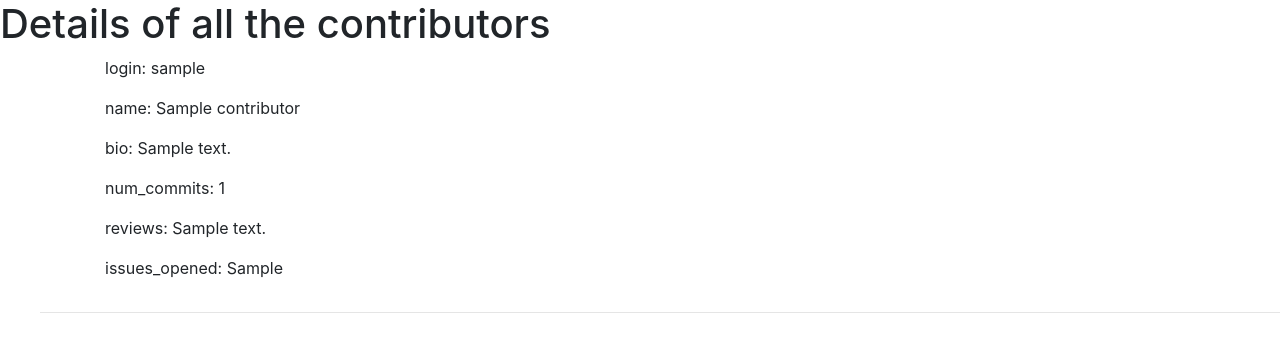
After one commit to coala/community, a Python web app: template templates/contributors.html in a window 1280 px wide. The commit adds this page. Shown: the top 352 px of the page. Run offline with Jinja, Linux system fonts and the light colour scheme; the template is opened without the code that fills it: most values are stand-ins (such as "Sample title", 1, 10 or a date in 2020); some libraries are stand-ins or nearby versions.

Commit message:
Import coala.io contributors functionality
Closes https://github.com/coala/community/issues/32

```diff
--- /dev/null
+++ b/data/apps.py
@@ -0,0 +1,5 @@
+from django.apps import AppConfig
+
+
+class DataConfig(AppConfig):
+    name = 'data'
--- /dev/null
+++ b/templates/contributors.html
@@ -0,0 +1,42 @@
+<!doctype html>
+<html lang="en">
+  <head>
+    <!-- Required meta tags -->
+    <meta charset="utf-8">
+    <meta name="viewport" content="width=device-width, initial-scale=1, shrink-to-fit=no">
+
+    <!-- Bootstrap CSS -->
+    <link rel="stylesheet" href="https://maxcdn.bootstrapcdn.com/bootstrap/4.0.0/css/bootstrap.min.css" integrity="sha384-Gn5384xqQ1aoWXA+058RXPxPg6fy4IWvTNh0E263XmFcJlSAwiGgFAW/dAiS6JXm" crossorigin="anonymous">
+
+    <title>Contributors Data</title>
+  </head>
+  <body>
+    <h1>Details of all the contributors</h1>
+<ul>
+     {% for contributor in contributors %}
+<div class="container">
+<div class="row">
+  <div class="col-sm-6 col-md-4">
+    <div class="thumbnail">
+      <div class="caption">
+        <p>login: {{contributor.login}}</p>
+        <p>name: {{contributor.name}}</p>
+        <p>bio: {{contributor.bio}}</p>
+        <p>num_commits: {{contributor.num_commits}}</p>
+        <p>reviews: {{contributor.reviews}}</p>
+        <p>issues_opened: {{contributor.issues_opened}}</p>
+     </div>
+    </div>
+  </div>
+</div>
+</div>
+<hr>
+     {% endfor %}
+</ul>
+    <!-- Optional JavaScript -->
+    <!-- jQuery first, then Popper.js, then Bootstrap JS -->
+    <script src="https://code.jquery.com/jquery-3.2.1.slim.min.js" integrity="sha384-KJ3o2DKtIkvYIK3UENzmM7KCkRr/rE9/Qpg6aAZGJwFDMVNA/GpGFF93hXpG5KkN" crossorigin="anonymous"></script>
+    <script src="https://cdnjs.cloudflare.com/ajax/libs/popper.js/1.12.9/umd/popper.min.js" integrity="sha384-ApNbgh9B+Y1QKtv3Rn7W3mgPxhU9K/ScQsAP7hUibX39j7fakFPskvXusvfa0b4Q" crossorigin="anonymous"></script>
+    <script src="https://maxcdn.bootstrapcdn.com/bootstrap/4.0.0/js/bootstrap.min.js" integrity="sha384-JZR6Spejh4U02d8jOt6vLEHfe/JQGiRRSQQxSfFWpi1MquVdAyjUar5+76PVCmYl" crossorigin="anonymous"></script>
+  </body>
+</html>
--- a/templates/index.html
+++ b/templates/index.html
@@ -6,5 +6,6 @@
     <li><a href="/activity/">GitHub activity</a>
     <li><a href="/twitter/">Twitter Feed</a>
     <li><a href="/log/">Logs</a>
+    <li><a href="/contributors/">Contributors data</a>
 </ul>
 </body>
```
Also changed, not shown: community/settings.py (+9 -0 lines), community/urls.py (+8 -1 lines), data/management/commands/import_contributors_data.py (added, +50 -0 lines), data/models.py (added, +16 -0 lines), data/urls.py (added, +7 -0 lines), data/views.py (added, +7 -0 lines), data/__init__.py (added), data/migrations/0001_initial.py (added), data/migrations/__init__.py (added), db.sqlite3 (added), 1 other file.
